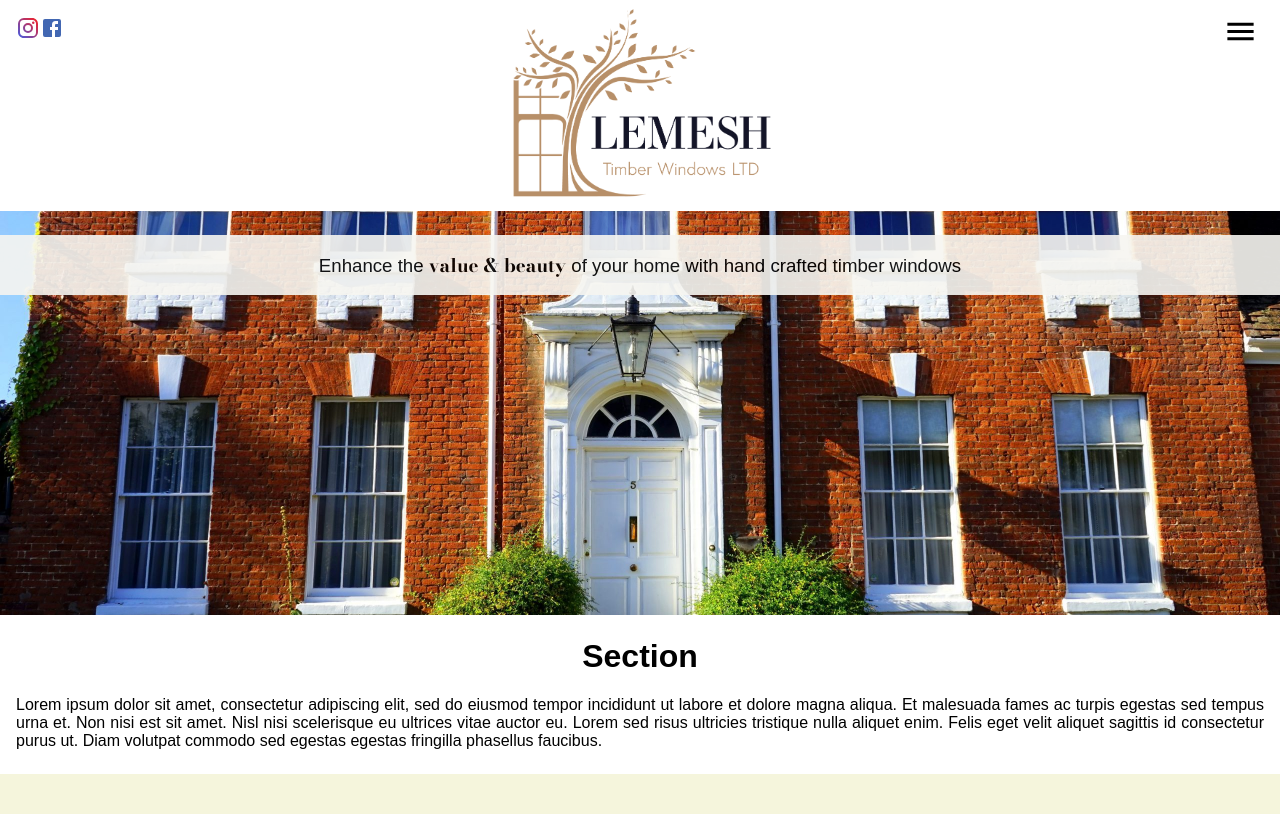
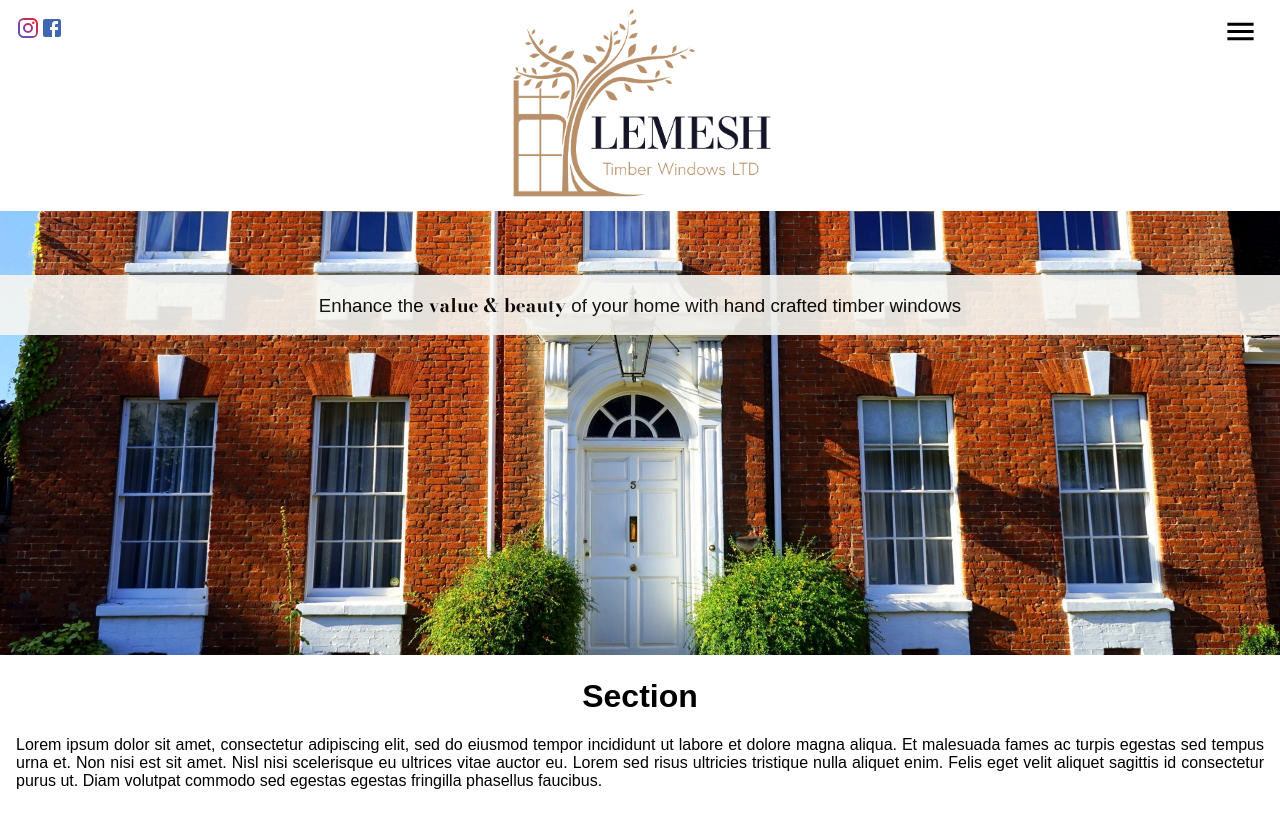
Before and after one commit to Voote/lemesh-windows, a React (Create React App) app: page / in a window 1280 px wide. Built offline with nearby package versions, Linux system fonts and the light colour scheme; a web font is replaced by a local one.

Commit message:
Header converted to Headline and moved to molecules

```diff
--- a/src/components/atoms/Header/Header.jsx
+++ b/src/components/molecules/Headline/Headline.jsx
@@ -2,8 +2,8 @@ import React from 'react';
 import labels from 'assets/labels';
 import styled from 'styled-components';
 
-const StyledHeader = styled.div`
-  padding-top: 27vh;
+const StyledHeadline = styled.div`
+  padding-top: 32vh;
 `;
 
 const Cutoff = styled.h3`
@@ -18,14 +18,14 @@ const Cutoff = styled.h3`
   }
 `;
 
-const Header = () => (
-  <StyledHeader>
+const Headline = () => (
+  <StyledHeadline>
     <Cutoff>
       {labels.whiteCutoff1}
       <strong>{labels.whiteCutoffStrong}</strong>
       {labels.whiteCutoff2}
     </Cutoff>
-  </StyledHeader>
+  </StyledHeadline>
 );
 
-export default Header;
+export default Headline;
--- a/src/components/templates/MainTemplate/MainTemplate.jsx
+++ b/src/components/templates/MainTemplate/MainTemplate.jsx
@@ -1,7 +1,7 @@
 import React from 'react';
 import styled from 'styled-components';
-import Header from 'components/atoms/Header/Header';
 import Navigation from 'components/organisms/Navigation/Navigation';
+import Headline from 'components/molecules/Headline/Headline';
 
 const Wrapper = styled.div`
   background: url(IMG/SlidingSash01.jpg);
@@ -15,7 +15,7 @@ const Wrapper = styled.div`
 const MainTemplate = ({ children }) => (
   <Wrapper>
     <Navigation />
-    <Header />
+    <Headline />
     {children}
   </Wrapper>
 );
```
Also changed, not shown: public/IMG/1.png (deleted).
